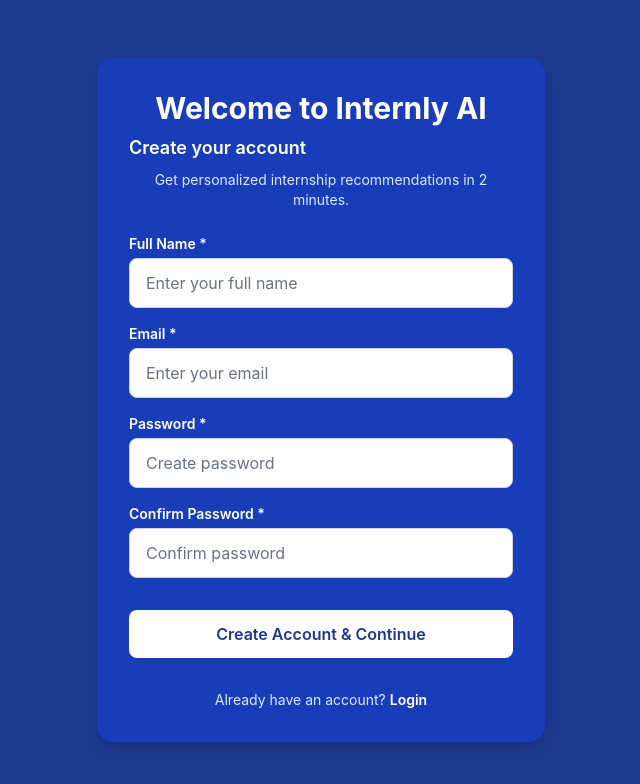
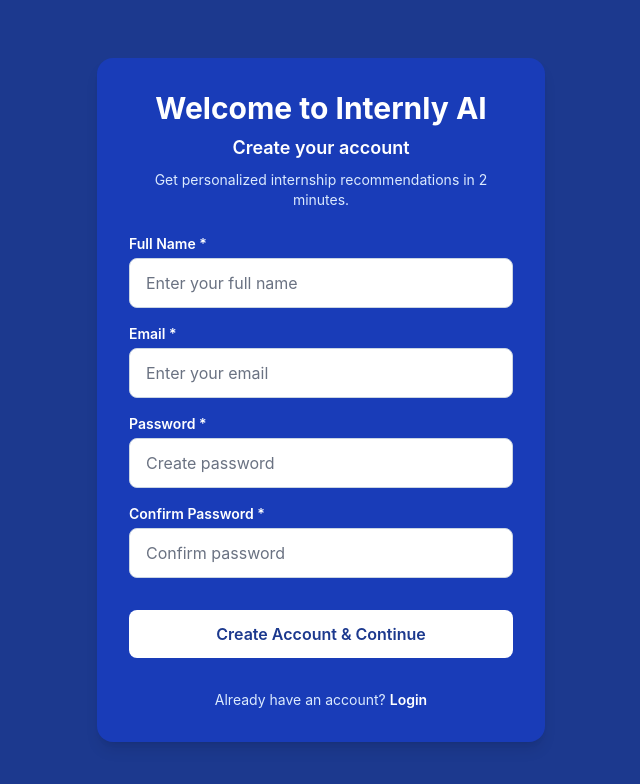
Before and after one commit to SanjanaSingh29/Smart-Internship-Recommendation-System, a React (Vite) app in the folder frontend/: page /register in a window 1280 px wide. Shown: the top 784 px of the page, without its empty margins (319-959 px from the left). Built offline with nearby package versions, Linux system fonts and the light colour scheme.

Commit message:
Update login UI with centered user profile in sidebar

```diff
--- a/frontend/src/pages/register/register.jsx
+++ b/frontend/src/pages/register/register.jsx
@@ -64,7 +64,7 @@ function Register() {
         <h1 className="text-3xl font-bold text-center">
           Welcome to Internly AI
         </h1>
-        <h2 className="text-lg font-semibold mt-2">
+        <h2 className="text-lg font-semibold mt-2 flex items-center justify-center gap-2">
           Create your account
         </h2>
         <p className="mt-2 text-center text-sm text-blue-100">
```
